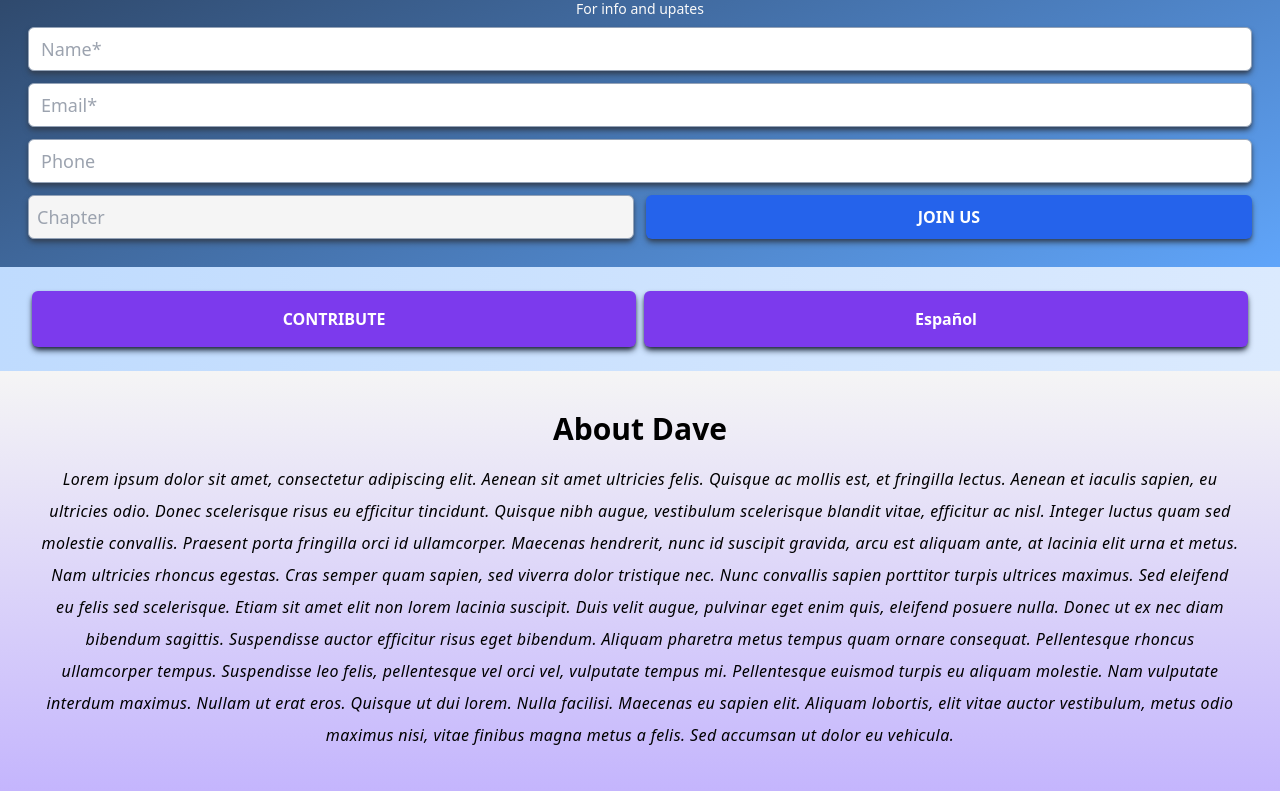
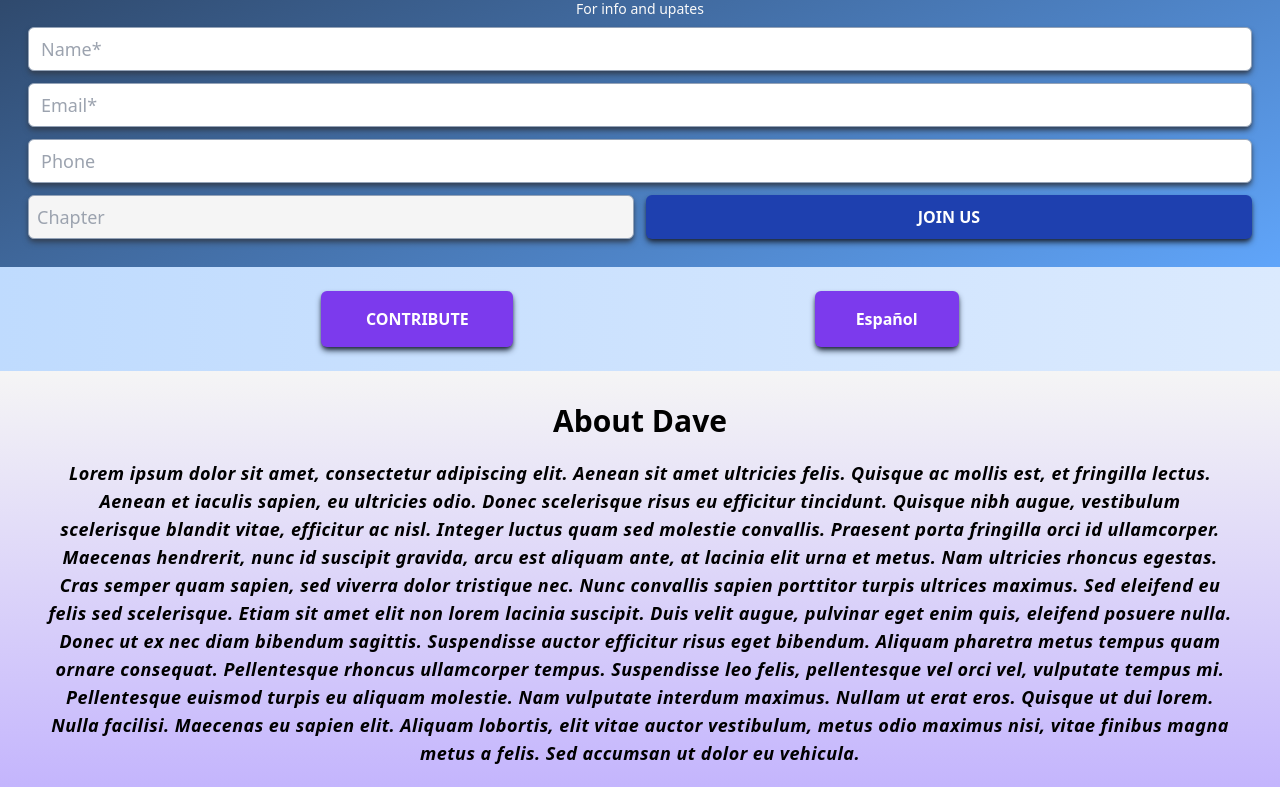
Before and after one commit to rstott87/Foley_Campaign, a React (Vite) app: page / in a window 1280 px wide. Shown: the part 361-1152 px from the top of the page. Built offline with nearby package versions, Linux system fonts and the light colour scheme.

Commit message:
button adjust colors

```diff
--- a/src/components/BottomSection.jsx
+++ b/src/components/BottomSection.jsx
@@ -1,9 +1,9 @@
 const BottomSection = function () {
     return (
         <div className='bg-gradient-to-b from-neutral-100 to-violet-300'>
-            <div className="p-10">
-                <h1 className="text-3xl font-bold text-center mb-4">About Dave</h1>
-                <p className="font-medium leading-8 italic tracking-wide text-center text-md">Lorem ipsum dolor sit amet, consectetur adipiscing elit. Aenean sit amet ultricies felis. Quisque ac mollis est, et fringilla lectus. Aenean et iaculis sapien, eu ultricies odio. Donec scelerisque risus eu efficitur tincidunt. Quisque nibh augue, vestibulum scelerisque blandit vitae, efficitur ac nisl. Integer luctus quam sed molestie convallis. Praesent porta fringilla orci id ullamcorper. Maecenas hendrerit, nunc id suscipit gravida, arcu est aliquam ante, at lacinia elit urna et metus. Nam ultricies rhoncus egestas. Cras semper quam sapien, sed viverra dolor tristique nec. Nunc convallis sapien porttitor turpis ultrices maximus. Sed eleifend eu felis sed scelerisque. Etiam sit amet elit non lorem lacinia suscipit.
+            <div className="p-5 px-12">
+                <h1 className="leading-loose text-3xl font-bold text-center mb-2">About Dave</h1>
+                <p className="font-bold italic tracking-wide text-center text-lg">Lorem ipsum dolor sit amet, consectetur adipiscing elit. Aenean sit amet ultricies felis. Quisque ac mollis est, et fringilla lectus. Aenean et iaculis sapien, eu ultricies odio. Donec scelerisque risus eu efficitur tincidunt. Quisque nibh augue, vestibulum scelerisque blandit vitae, efficitur ac nisl. Integer luctus quam sed molestie convallis. Praesent porta fringilla orci id ullamcorper. Maecenas hendrerit, nunc id suscipit gravida, arcu est aliquam ante, at lacinia elit urna et metus. Nam ultricies rhoncus egestas. Cras semper quam sapien, sed viverra dolor tristique nec. Nunc convallis sapien porttitor turpis ultrices maximus. Sed eleifend eu felis sed scelerisque. Etiam sit amet elit non lorem lacinia suscipit.
 
                     Duis velit augue, pulvinar eget enim quis, eleifend posuere nulla. Donec ut ex nec diam bibendum sagittis. Suspendisse auctor efficitur risus eget bibendum. Aliquam pharetra metus tempus quam ornare consequat. Pellentesque rhoncus ullamcorper tempus. Suspendisse leo felis, pellentesque vel orci vel, vulputate tempus mi. Pellentesque euismod turpis eu aliquam molestie. Nam vulputate interdum maximus. Nullam ut erat eros. Quisque ut dui lorem. Nulla facilisi. Maecenas eu sapien elit. Aliquam lobortis, elit vitae auctor vestibulum, metus odio maximus nisi, vitae finibus magna metus a felis. Sed accumsan ut dolor eu vehicula.</p>
             </div>
--- a/src/components/MiddleSection.jsx
+++ b/src/components/MiddleSection.jsx
@@ -12,11 +12,11 @@ const MiddleSection = function (props) {
     }
 
     return (
-        <div className='flex justify-between px-8 py-6 bg-gradient-to-r from-blue-200 to-blue-100'>
-            <button class="shadow-md shadow-slate-800 w-full bg-violet-600 text-white font-bold py-4 px-6 rounded-md">
+        <div className='flex justify-evenly px-8 py-6 bg-gradient-to-r w-full from-blue-200 to-blue-100'>
+            <button class="shadow-md shadow-slate-800 w-48 bg-violet-600 text-white font-bold py-4 px-6 rounded-md">
                 CONTRIBUTE
             </button>
-            <button class="shadow-md shadow-slate-800 w-full ml-2 bg-violet-600 text-white font-bold py-4 px-6 rounded-md"
+            <button class="shadow-md shadow-slate-800 ml-3 bg-violet-600 w-36 text-white font-bold py-4 px-6 rounded-md"
                 onClick={props.clickHandler}>
                 {buttonLanguage}
             </button>
--- a/src/components/UI/JoinButton.jsx
+++ b/src/components/UI/JoinButton.jsx
@@ -3,7 +3,7 @@ import { useState } from "react";
 function JoinButton(props) {
 
     return (
-        <div className={`shadow-md shadow-slate-700 rounded-md flex ${props.isDisabled?'bg-blue-400':'bg-blue-600'} justify-center text-white font-semibold`}>
+        <div className={`shadow-md shadow-slate-800 rounded-md flex ${props.isDisabled?'bg-blue-400':'bg-blue-800'} justify-center text-white font-semibold`}>
             <button type='submit'>
                 JOIN US
             </button>
```
Also changed, not shown: src/images/updated_logo.png (added).
